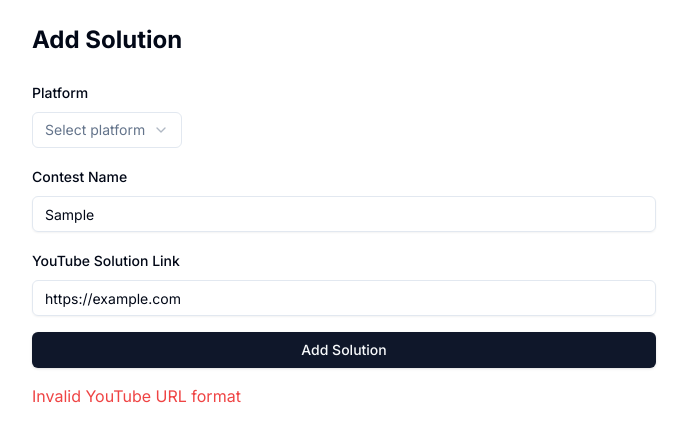
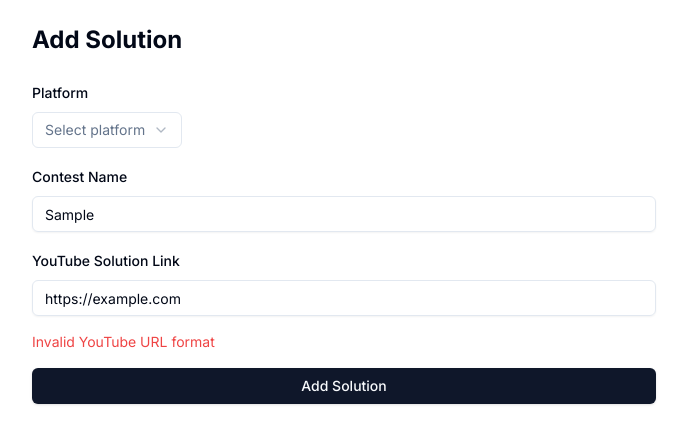
Before and after one commit to Jenisis-03/Code-ki-dangal, a Next.js app: page /solutions in a window 1280 px wide. Both pictures are taken after typing "Sample", "https://example.com" into the empty fields and a click on the button "Add Solution". Shown: the top 444 px of the page, without its empty margins (296-983 px from the left). Built offline with nearby package versions, Linux system fonts and the light colour scheme; no server answers.

Commit message:
Vercel Deployment

```diff
--- a/src/app/solutions/page.tsx
+++ b/src/app/solutions/page.tsx
@@ -89,13 +89,18 @@ export default function SolutionForm() {
           />
         </div>
 
+        {error && (
+          <div className="text-red-500 text-sm">{error}</div>
+        )}
+
+        {success && (
+          <div className="text-green-500 text-sm">{success}</div>
+        )}
+
         <Button type="submit" className="w-full" disabled={loading}>
           {loading ? 'Adding...' : 'Add Solution'}
         </Button>
       </form>
-
-      {error && <p className="text-red-500 mt-4">{error}</p>}
-      {success && <p className="text-green-500 mt-4">{success}</p>}
     </div>
   );
 }
```
